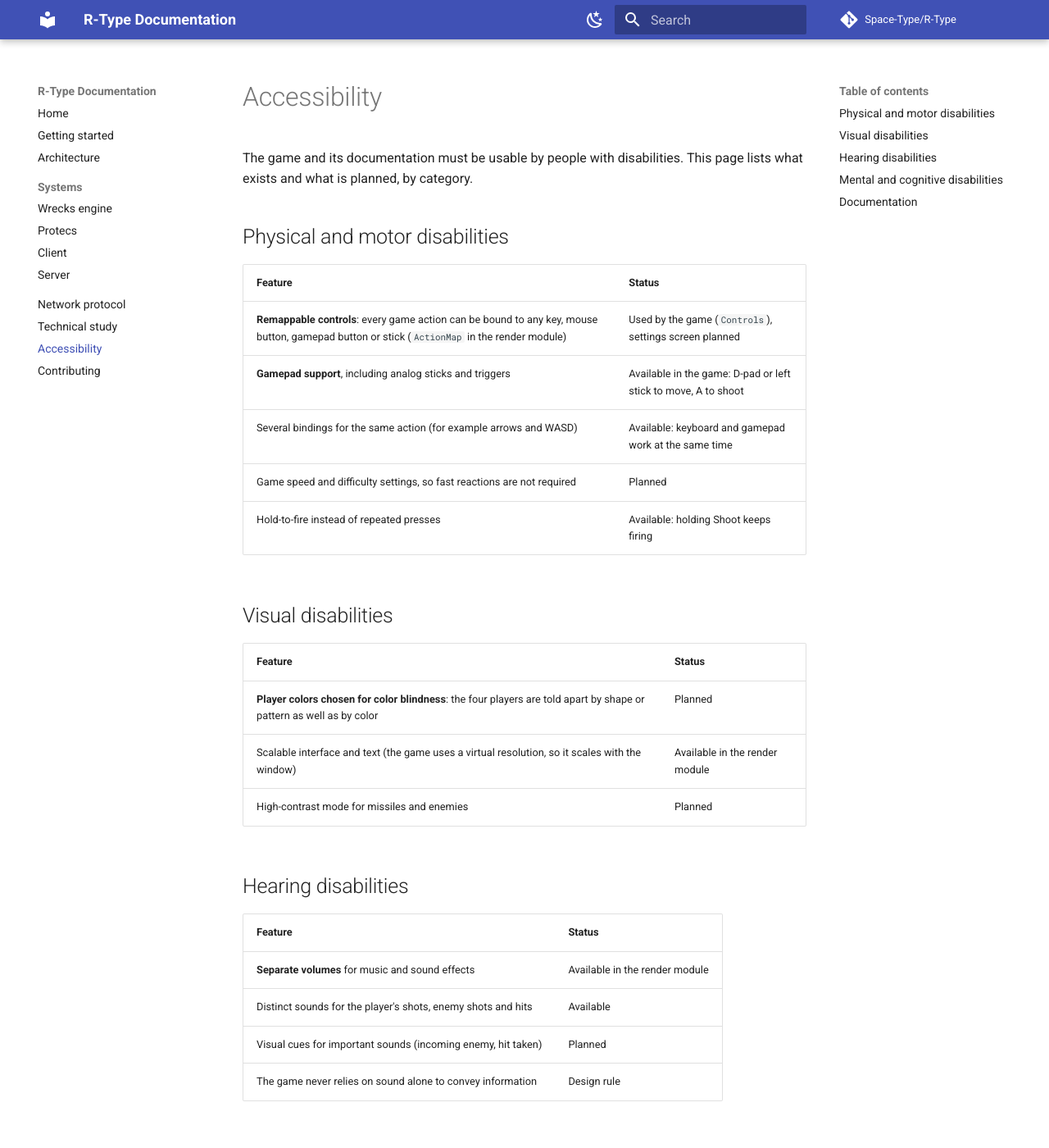
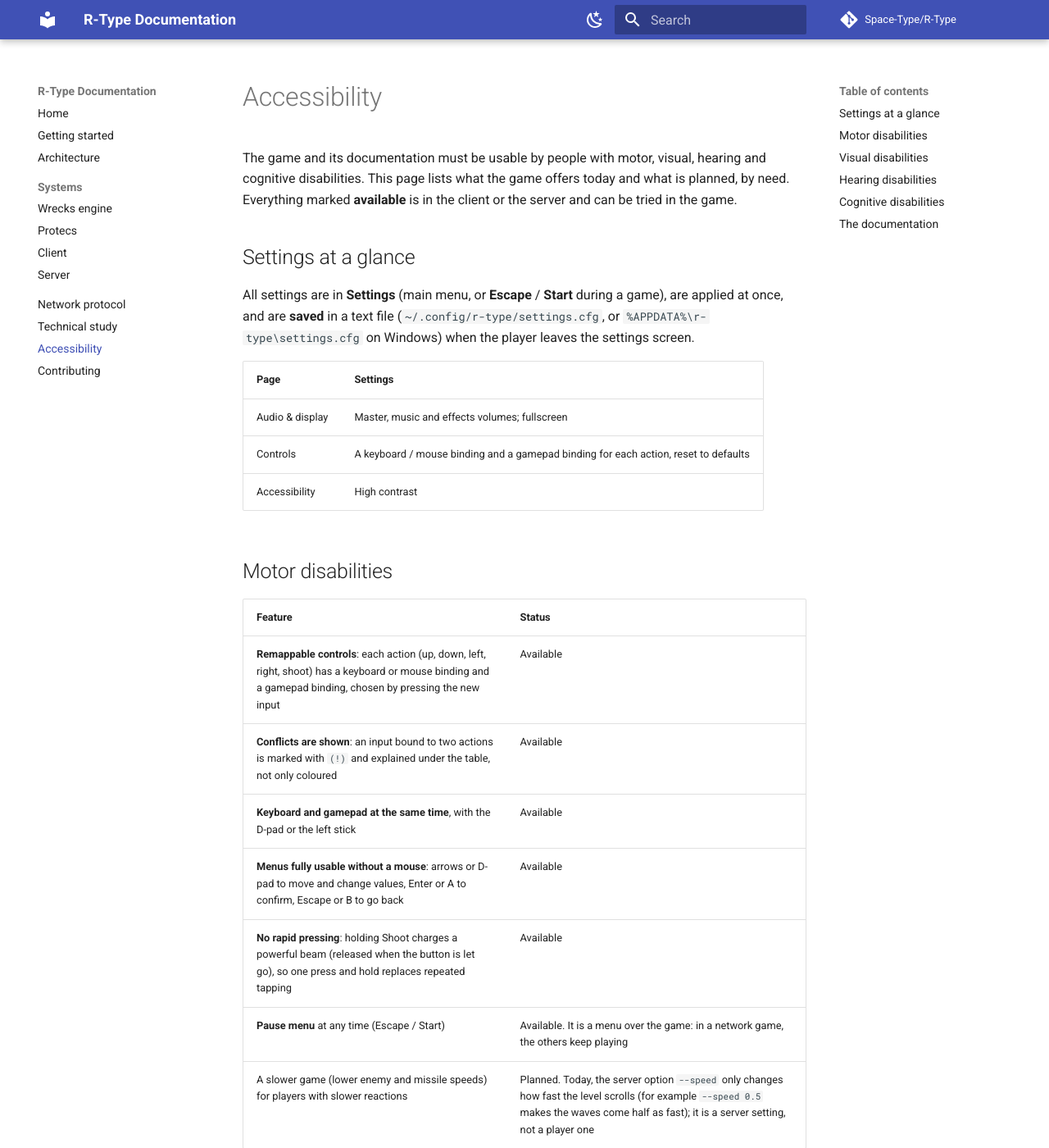
Before and after one commit to Space-Type/Documentation, an MkDocs documentation site: the page built from docs/accessibility.md, in a window 1280 px wide and 1400 px high. Shown: the whole window at 82% size. Built offline with MkDocs 1.6.1 and Material for MkDocs 9.7.7, drawn with Linux system fonts in a browser that asks for light colours; comment, search, counter and statistics services are not loaded; some of the changed text lies outside the part shown.

Commit message:
docs(accessibility): list what the game offers for each need

```diff
--- a/docs/accessibility.md
+++ b/docs/accessibility.md
@@ -1,45 +1,82 @@
 # Accessibility
 
-The game and its documentation must be usable by people with disabilities.
-This page lists what exists and what is planned, by category.
+The game and its documentation must be usable by people with motor, visual,
+hearing and cognitive disabilities. This page lists what the game offers today
+and what is planned, by need. Everything marked **available** is in the client
+or the server and can be tried in the game.
 
-## Physical and motor disabilities
+## Settings at a glance
+
+All settings are in **Settings** (main menu, or **Escape** / **Start** during a
+game), are applied at once, and are **saved** in a text file
+(`~/.config/r-type/settings.cfg`, or `%APPDATA%\r-type\settings.cfg` on
+Windows) when the player leaves the settings screen.
+
+| Page | Settings |
+|---|---|
+| Audio & display | Master, music and effects volumes; fullscreen |
+| Controls | A keyboard / mouse binding and a gamepad binding for each action, reset to defaults |
+| Accessibility | High contrast |
+
+## Motor disabilities
 
 | Feature | Status |
 |---|---|
-| **Remappable controls**: every game action can be bound to any key, mouse button, gamepad button or stick (`ActionMap` in the render module) | Used by the game (`Controls`), settings screen planned |
-| **Gamepad support**, including analog sticks and triggers | Available in the game: D-pad or left stick to move, A to shoot |
-| Several bindings for the same action (for example arrows and WASD) | Available: keyboard and gamepad work at the same time |
-| Game speed and difficulty settings, so fast reactions are not required | Planned |
-| Hold-to-fire instead of repeated presses | Available: holding Shoot keeps firing |
+| **Remappable controls**: each action (up, down, left, right, shoot) has a keyboard or mouse binding and a gamepad binding, chosen by pressing the new input | Available |
+| **Conflicts are shown**: an input bound to two actions is marked with `(!)` and explained under the table, not only coloured | Available |
+| **Keyboard and gamepad at the same time**, with the D-pad or the left stick | Available |
+| **Menus fully usable without a mouse**: arrows or D-pad to move and change values, Enter or A to confirm, Escape or B to go back | Available |
+| **No rapid pressing**: holding Shoot charges a powerful beam (released when the button is let go), so one press and hold replaces repeated tapping | Available |
+| **Pause menu** at any time (Escape / Start) | Available. It is a menu over the game: in a network game, the others keep playing |
+| A slower game (lower enemy and missile speeds) for players with slower reactions | Planned. Today, the server option `--speed` only changes how fast the level scrolls (for example `--speed 0.5` makes the waves come half as fast); it is a server setting, not a player one |
 
 ## Visual disabilities
 
 | Feature | Status |
 |---|---|
-| **Player colors chosen for color blindness**: the four players are told apart by shape or pattern as well as by color | Planned |
-| Scalable interface and text (the game uses a virtual resolution, so it scales with the window) | Available in the render module |
-| High-contrast mode for missiles and enemies | Planned |
+| **High contrast mode**: a thick outline around every ship and enemy, white for players and orange for enemies, over the sprites and the busy stage backgrounds | Available (Settings > Accessibility) |
+| **Player names above the ships**: the four players are told apart by their name, not only by the colour of their ship | Available |
+| **Information never conveyed by colour alone**: lives are a number of hearts (and the last one blinks), the boss health bar also shows `hp / max`, the selected menu item has a thick border and a `>` marker | Available |
+| **Readable interface**: light text on a dark background with a contrast ratio of at least 4.5:1 (checked by a unit test for every interface colour) | Available |
+| **The game scales with the window**: a fixed virtual resolution is scaled to any window size or to fullscreen, text included | Available |
+| Colour-blind palettes for the ships | Planned (names and outlines already make the ships distinct) |
 
 ## Hearing disabilities
 
-| Feature | Status |
+Every sound of the game has a visual equivalent, so the game can be played
+muted:
+
+| Sound | What is shown |
 |---|---|
-| **Separate volumes** for music and sound effects | Available in the render module |
-| Distinct sounds for the player's shots, enemy shots and hits | Available |
-| Visual cues for important sounds (incoming enemy, hit taken) | Planned |
-| The game never relies on sound alone to convey information | Design rule |
-
-## Mental and cognitive disabilities
+| Shot, charged beam | The missile or the beam, and the charge growing in front of the ship |
+| Enemy hit, but not killed | The enemy blinks |
+| Explosion (enemy, boss, ship) | An explosion animation |
+| Life lost | Explosion, the ship blinks, one heart less in the HUD |
+| Start of a stage | "LEVEL n" in big letters |
+| Stage cleared | "STAGE CLEAR" in big letters with every player's score |
+| End of the game | "Victory" (green) or "Game over" (red) screen, with the score |
 
 | Feature | Status |
 |---|---|
-| Simple, consistent controls and menus | Design rule |
-| Pause at any time (in local games) and adjustable difficulty | Planned |
-| Key names shown to the player in plain words ("Left Shift", "Keypad 7") | Available (`keyName`) |
+| **Separate volumes** for music and sound effects, and a master volume | Available |
+| Subtitles for music cues | Not needed: there are no spoken lines |
 
-## Documentation
+## Cognitive disabilities
 
-- The documentation is plain text with headings, tables and a search bar,
-  readable by screen readers, with light and dark themes.
-- Diagrams are written as text (Mermaid) and explained in the text around them.
+| Feature | Status |
+|---|---|
+| **Simple controls**: four directions and one button | Available |
+| **Short, consistent menus**, with a hint line on every screen ("Arrows / D-pad: Move and change   Escape / B: Back") | Available |
+| **Clear feedback**: big announcements at the start and end of each stage, a visible charge level, a boss health bar with numbers | Available |
+| **Forgiving play**: a ship that loses a life comes back invulnerable for 2 seconds (it blinks meanwhile); a player out of lives sees "Game over" while the others play on | Available |
+| Difficulty levels | Planned |
+
+## The documentation
+
+| Feature | Status |
+|---|---|
+| Light and dark themes, following the system setting | Available |
+| Built-in search, and a table of contents on every page | Available |
+| Plain English, short sentences, tables instead of long paragraphs | Our writing rule |
+| Diagrams also described in the text, so they are not needed to understand a page | Our writing rule |
+| Works with the browser zoom and screen readers (semantic HTML from MkDocs Material) | Available |
```
